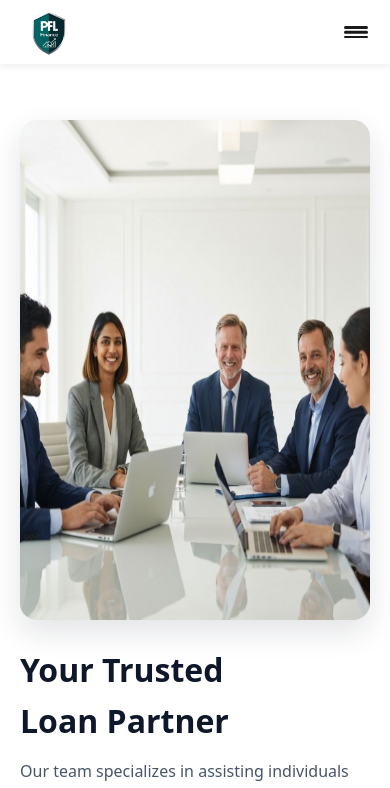
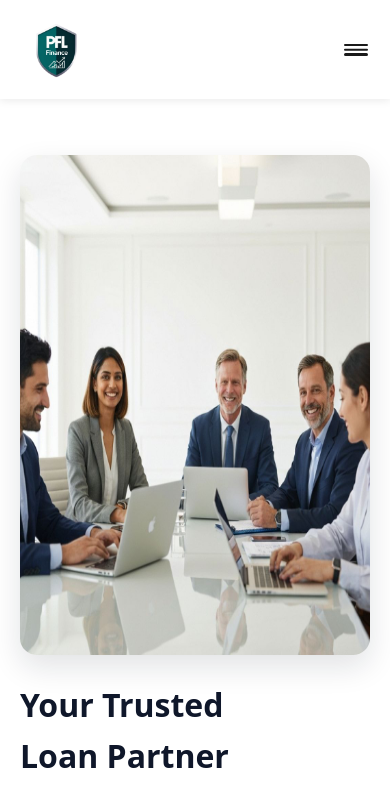
Before and after one commit to Sugaam-dev/pfl-finance, a React (Vite) app: page /about in a window 390 px wide. Shown: the top 788 px of the page. Built offline with nearby package versions, Linux system fonts and the light colour scheme.

Commit message:
new update

```diff
--- a/src/Components/layout/Header/Style/Header.css
+++ b/src/Components/layout/Header/Style/Header.css
@@ -22,6 +22,7 @@
   margin: 0 auto;
   padding: 0.8rem 2.5rem;
   gap: 2rem;
+  flex-wrap: wrap; /* allow wrapping on small screens */
 }
 
 /* Logo styling */
@@ -32,7 +33,7 @@
   display: flex;
   align-items: center;
   transition: transform 0.3s ease;
-  max-height: 60px;
+  max-height: 80px; /* Increased from 60px */
   flex-shrink: 0;
 }
 
@@ -41,9 +42,9 @@
 }
 
 .logo-image {
-  height: 90px;
+  height: 100px; /* Increased from 90px */
   width: auto;
-  max-width: 180px;
+  max-width: 220px; /* Increased from 180px */
   object-fit: contain;
   display: block;
   vertical-align: middle;
@@ -256,6 +257,15 @@
     width: 32px;
     height: 32px;
   }
+
+  .nav-logo {
+    max-height: 70px; /* bigger on tablet */
+  }
+
+  .logo-image {
+    height: 90px;
+    max-width: 180px;
+  }
 }
 
 /* Small desktop/large tablet (969px - 1024px) */
@@ -290,6 +300,15 @@
     width: 30px;
     height: 30px;
   }
+
+  .nav-logo {
+    max-height: 65px; /* bigger small desktop */
+  }
+
+  .logo-image {
+    height: 85px;
+    max-width: 160px;
+  }
 }
 
 /* Mobile styles - now starts at 968px and below */
@@ -299,12 +318,12 @@
   }
 
   .nav-logo {
-    max-height: 50px;
+    max-height: 60px; /* increased */
   }
 
   .logo-image {
-    height: 80px;
-    max-width: 150px;
+    height: 90px; /* increased */
+    max-width: 170px; /* increased */
   }
 
   /* Hide desktop social icons and location */
@@ -322,7 +341,8 @@
     top: 0;
     flex-direction: column;
     background: #ffffff;
-    width: 280px;
+    width: 100%; /* full-width for ease */
+    max-width: 320px; /* slightly wider */
     height: 100vh;
     padding: 5rem 1.5rem 2rem;
     box-shadow: 4px 0 20px rgba(0, 0, 0, 0.15);
@@ -464,12 +484,12 @@
   }
 
   .nav-logo {
-    max-height: 45px;
+    max-height: 80px; /* Increased */
   }
 
   .logo-image {
-    height: 65px;
-    max-width: 130px;
+    height: 80px; /* Increased */
+    max-width: 150px; /* Increased */
   }
 
   .nav-menu {
```
Also changed, not shown: src/Components/pages/About/About.jsx (line endings or trailing spaces).
